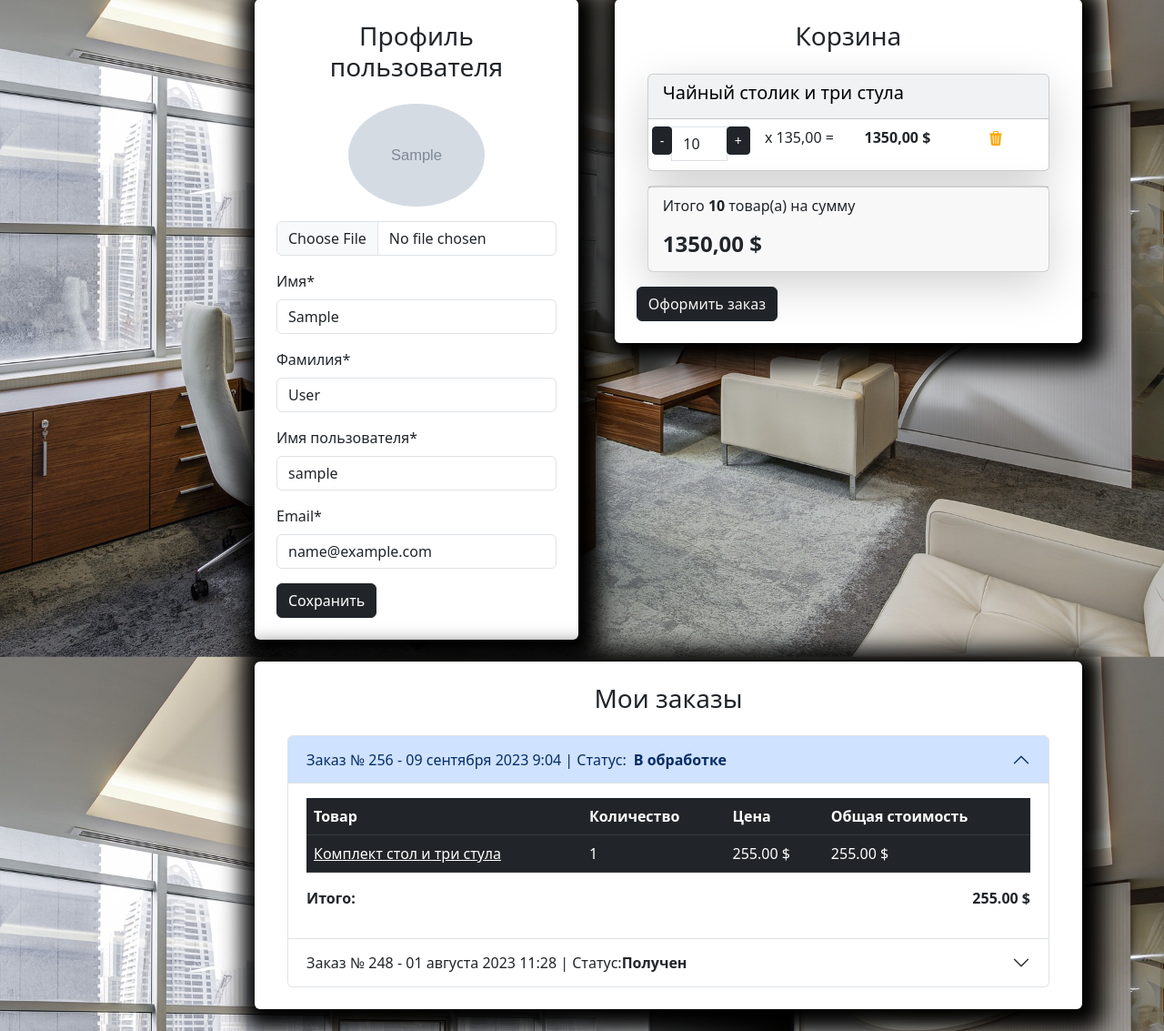
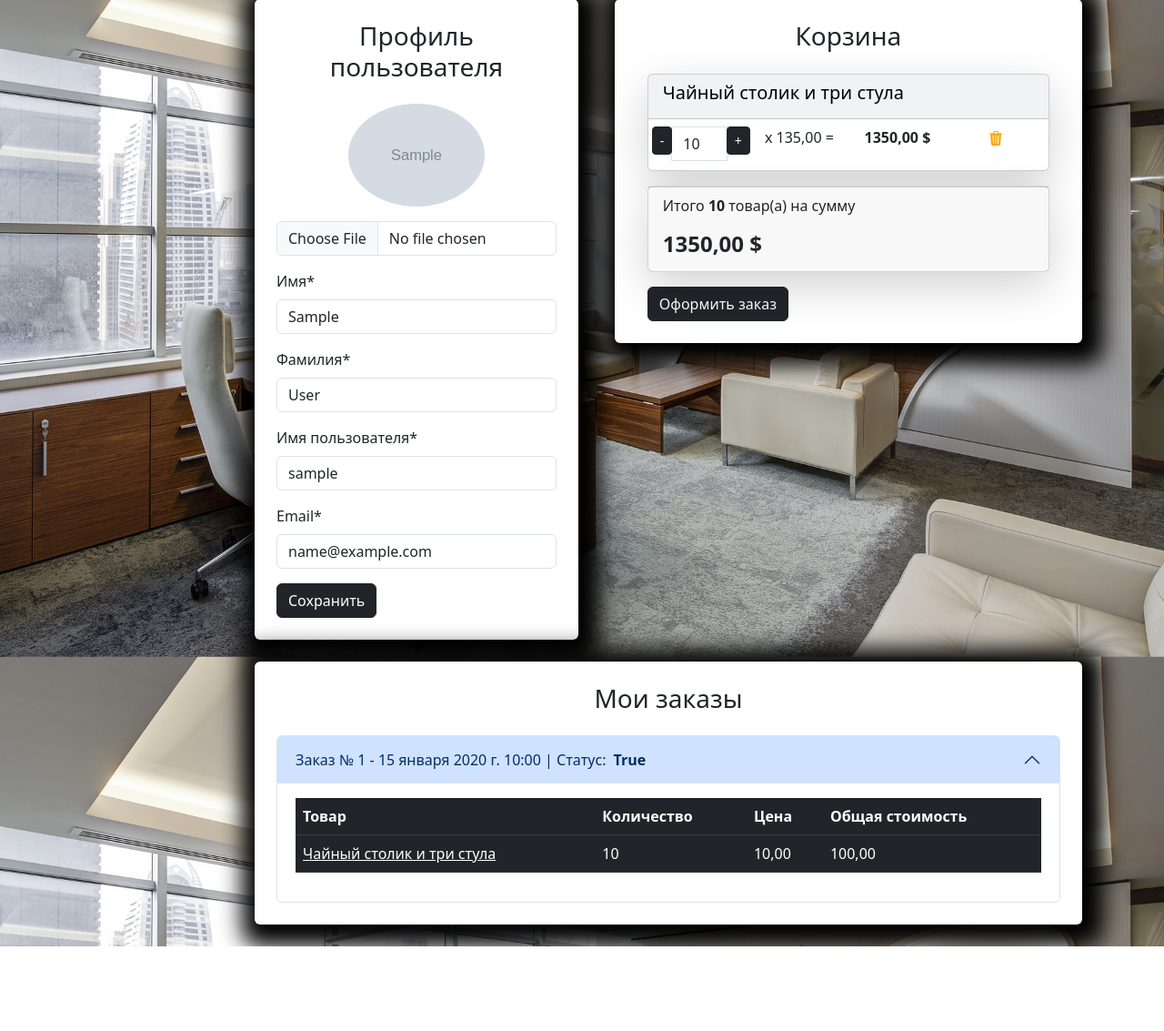
Before and after one commit to kvadratik4444/FurnitureStoreDjango, a Django app: page /user/profile/ in a window 1280 px wide. Shown: the part 133-1266 px from the top of the page at 91% size. After the commit the page ends 1173 px from the top, so only its background shows below. Run offline with Django 4.2, Linux system fonts and the light colour scheme; a user stored in the database is signed in; data comes from the database, SQL or seed files in the repository; tables that the repository leaves empty hold one stand-in row (values such as "Sample post"); grey boxes marked "Sample" are stand-in pictures; some libraries are stand-ins or nearby versions.

Commit message:
Added orders in profile and fixed button place an order

```diff
--- a/baskets/templates/baskets/includes/included_basket.html
+++ b/baskets/templates/baskets/includes/included_basket.html
@@ -55,3 +55,8 @@
         <h4 class="float-left"><strong>{{ baskets.total_price }} $</strong></h4>
     </div>
 </div>
+{% if baskets and not order %}
+    <a class="btn btn-dark" href="{% url "orders:create_order" %}">
+    Оформить заказ
+    </a>
+{% endif %}
--- a/baskets/utils.py
+++ b/baskets/utils.py
@@ -3,8 +3,8 @@ from baskets.models import Basket
 
 def get_user_baskets(request):
     if request.user.is_authenticated:
-        return Basket.objects.filter(user=request.user)
+        return Basket.objects.filter(user=request.user).select_related('product')
 
     if not request.session.session_key:
         request.session.create()
-    return Basket.objects.filter(session_key=request.session.session_key)
+    return Basket.objects.filter(session_key=request.session.session_key).select_related('product')
--- a/orders/views.py
+++ b/orders/views.py
@@ -1,3 +1,4 @@
+from django.contrib.auth.decorators import login_required
 from django.forms import ValidationError
 from django.db import transaction
 from django.shortcuts import render, redirect
@@ -8,6 +9,7 @@ from orders.forms import CreateOrderForm
 from baskets.models import Basket
 
 
+@login_required
 def create_order(request):
     if request.method == 'POST':
         form = CreateOrderForm(request.POST)
@@ -60,6 +62,7 @@ def create_order(request):
     context = {
         'title': 'Home - Оформление заказа',
         'form': form,
+        'order': True,
     }
 
     return render(request, 'orders/create_order.html', context)
--- a/templates/includes/basket_button.html
+++ b/templates/includes/basket_button.html
@@ -27,11 +27,6 @@
                     {% include "baskets/includes/included_basket.html" %}
                     <!-- Закончилась разметка корзины -->
                 </div>
-                {% if baskets %}
-                	<a class="btn btn-dark" href="{% url "orders:create_order" %}">
-                    Оформить заказ
-                </a>
-                {% endif %}
             </div>
         </div>
     </div>
--- a/users/templates/users/profile.html
+++ b/users/templates/users/profile.html
@@ -90,11 +90,6 @@
                         {% include 'baskets/includes/included_basket.html' %}
                         <!-- Закончилась разметка корзины -->
                     </div>
-                    {% if baskets %}
-                    <a class="btn btn-dark" href="{% url "orders:create_order" %}">
-                        Оформить заказ
-                    </a>
-                    {% endif %}
                 </div>
             </div>
             <!-- Оформленные заказы -->
@@ -102,15 +97,15 @@
                 <div class=" bg-white p-4 mb-4 mx-2 rounded custom-shadow">
                     <h3 class="text-center mb-4">Мои заказы</h3>
                     <!-- Разметка заказов -->
-                    <div class="container">
                         <div class="accordion" id="accordionExample">
+                            {% for order in orders %}
                             <div class="accordion-item">
-                                <h2 class="accordion-header" id="heading1">
-                                    <button class="accordion-button" type="button" data-bs-toggle="collapse" data-bs-target="#collapse1" aria-expanded="false" aria-controls="collapse1">
-                                        Заказ № 256 - 09 сентября 2023 9:04 | Статус:<strong class="mx-2"> В обработке</strong>
+                                <h2 class="accordion-header" id="heading{{ order.id }}">
+                                    <button class="accordion-button {% if order != orders.0 %}collapsed{% endif %}" type="button" data-bs-toggle="collapse" data-bs-target="#collapse{{ order.id }}" aria-expanded="false" aria-controls="collapse{{ order.id }}">
+                                        Заказ № {{ order.id }} - {{ order.created_timestamp }} | Статус: <strong class="mx-2">{{order.requires_delivery}}</strong>
                                     </button>
                                 </h2>
-                                <div id="collapse1" class="accordion-collapse collapse show" aria-labelledby="heading1" data-bs-parent="#accordionExample">
+                                <div id="collapse{{ order.id }}" class="accordion-collapse collapse {% if order == orders.0 %}show{% endif %}" aria-labelledby="heading{{ order.id }}" data-bs-parent="#accordionExample">
                                     <div class="accordion-body">
                                         <table class="table table-dark table-hover">
                                             <thead>
@@ -122,53 +117,21 @@
                                                 </tr>
                                             </thead>
                                             <tbody>
+                                                {% for item in order.orderitem_set.all %}
                                                 <tr>
-                                                    <td><a class="text-white" href="#">Комплект стол и три стула</a></td>
-                                                    <td>1</td>
-                                                    <td>255.00 $</td>
-                                                    <td>255.00 $</td>
+                                                    <td><a class="text-white" href="{% url 'goods:product' item.product.slug %}">{{ item.product.name }}</a></td>
+                                                    <td>{{ item.quantity }}</td>
+                                                    <td>{{ item.price }}</td>
+                                                    <td>{{ item.products_price }}</td>
 
                                                 </tr>
-                                            </tbody>
-                                        </table>
-                                        <div class="d-flex justify-content-between">
-                                            <p><strong>Итого:</strong></p>
-                                            <p><strong>255.00 $</strong></p>
-
-                                        </div>
-                                    </div>
-                                </div>
-                            </div>
-                            <div class="accordion-item">
-                                <h2 class="accordion-header" id="heading2">
-                                    <button class="accordion-button collapsed" type="button" data-bs-toggle="collapse" data-bs-target="#collapse2" aria-expanded="false" aria-controls="collapse2">
-                                        Заказ № 248 - 01 августа 2023 11:28 | Статус: <strong>Получен</strong>
-                                    </button>
-                                </h2>
-                                <div id="collapse2" class="accordion-collapse collapse" aria-labelledby="heading2" data-bs-parent="#accordionExample">
-                                    <div class="accordion-body">
-                                        <table class="table table-dark table-hover">
-                                            <thead>
-                                                <tr>
-                                                    <th>Товар</th>
-                                                    <th>Количество</th>
-                                                    <th>Цена</th>
-                                                    <th>Общая стоимость</th>
-                                                </tr>
-                                            </thead>
-                                            <tbody>
-                                                <tr>
-                                                    <td><a class="text-white" href="#">Стул офисный</a></td>
-                                                    <td>2</td>
-                                                    <td>30.00 $</td>
-                                                    <td>60.00 $</td>
-
-                                                </tr>
+                                                {% endfor %}
                                             </tbody>
                                         </table>
                                     </div>
                                 </div>
                             </div>
+                            {% endfor %}
                         </div>
                     </div>
                     <!-- Закончилась разметка заказов -->
--- a/users/templates/users/users_basket.html
+++ b/users/templates/users/users_basket.html
@@ -15,11 +15,6 @@
                         {% include 'baskets/includes/included_basket.html' %}
                         <!-- Закончилась разметка корзины -->
                     </div>
-                    {% if baskets %}
-                    	<a class="btn btn-dark" href="{% url "orders:create_order" %}">
-                        Оформить заказ
-                    </a>
-                    {% endif %}
                 </div>
             </div>
         </div>
--- a/users/views.py
+++ b/users/views.py
@@ -1,10 +1,12 @@
 from django.contrib.auth.decorators import login_required
 from django.contrib import auth, messages
+from django.db.models import Prefetch
 from django.http import HttpResponse, HttpResponseRedirect
 from django.shortcuts import render, get_list_or_404, redirect
 from django.urls import reverse
 
 from baskets.models import Basket
+from orders.models import Order, OrderItem
 
 from users.forms import UserLoginForm, UserRegistrationForm, ProfileForm
 
@@ -77,9 +79,21 @@ def profile(request):
             return HttpResponseRedirect(reverse('user:profile'))
     else:
         form = ProfileForm(instance=request.user)
+
+    orders = (
+        Order.objects.filter(user=request.user)
+        .prefetch_related(
+            Prefetch(
+                "orderitem_set",
+                queryset=OrderItem.objects.select_related("product"),
+            )
+        )
+        .order_by("-id")
+    )
     context = {
         'title': 'Home - Кабинет',
-        'form': form
+        'form': form,
+        'orders': orders,
     }
     return render(request, 'users/profile.html', context)
 
```
